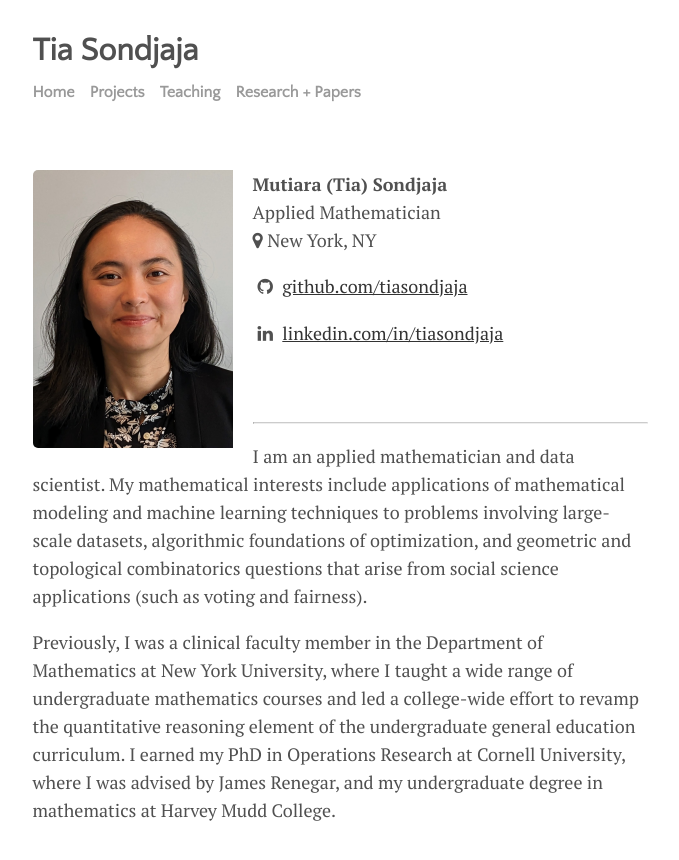
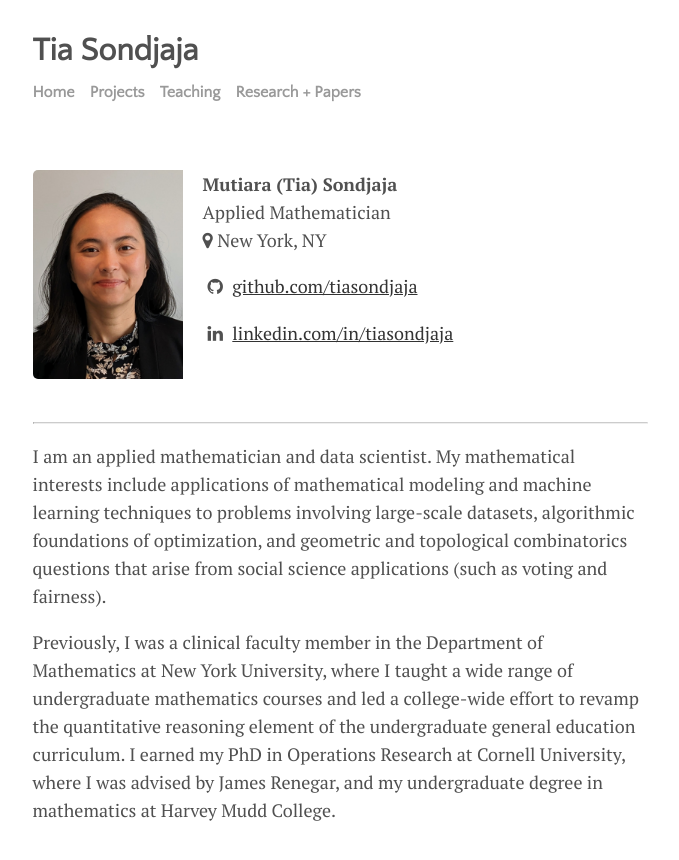
Before and after one commit to tiasondjaja/tiasondjaja.github.io, a Jekyll site: the page built from docs/menu/about.md, in a window 1280 px wide. Shown: the top 860 px of the page, without its empty margins (300-979 px from the left). Built offline with Jekyll 4.4.1, drawn with Linux system fonts in a browser that asks for light colours.

Commit message:
resized pic

```diff
--- a/docs/menu/about.md
+++ b/docs/menu/about.md
@@ -4,7 +4,7 @@ title: Home
 permalink: /about
 ---
 
-<img style="float: left; padding-right: 20px" src="assets/img/ms_pic.png">
+<img style="float: left; padding-right: 20px; width: 150px" src="assets/img/ms_pic.png">
 
 **Mutiara (Tia) Sondjaja**<br>
 Applied Mathematician<br>
```
